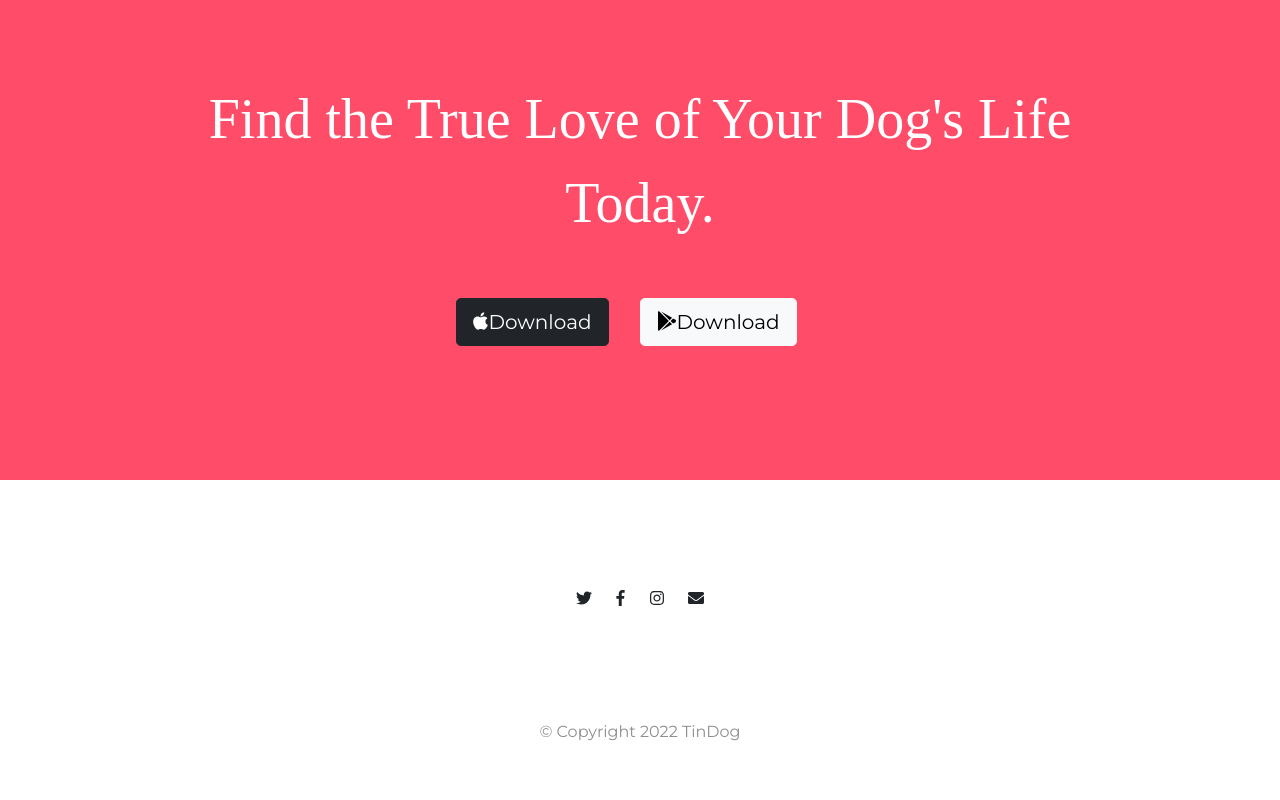
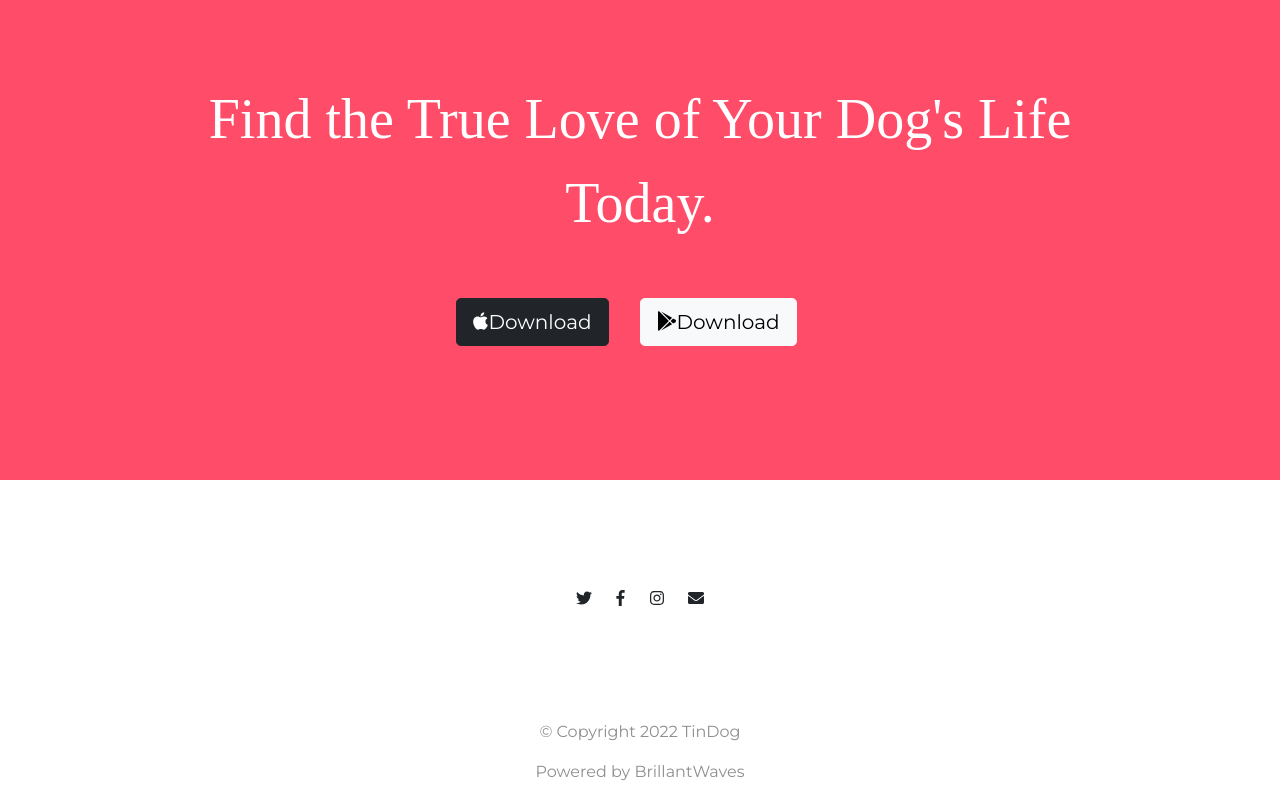
Before and after one commit to BrillantWaves/TinDog-Landing-Page, a plain HTML site: page index.html in a window 1280 px wide. Shown: the part 2432-3232 px from the top of the page. Before the commit the page ends 3192 px from the top, so only its background shows below. Drawn offline with nearby package versions, Linux system fonts and the light colour scheme.

Commit message:
Update index.html

```diff
--- a/index.html
+++ b/index.html
@@ -233,6 +233,7 @@
     </div>
 
     <p class="copyright">© Copyright 2022 TinDog</p>
+    <p class="copyright">Powered by BrillantWaves</p>
 
   </footer>
 
```
